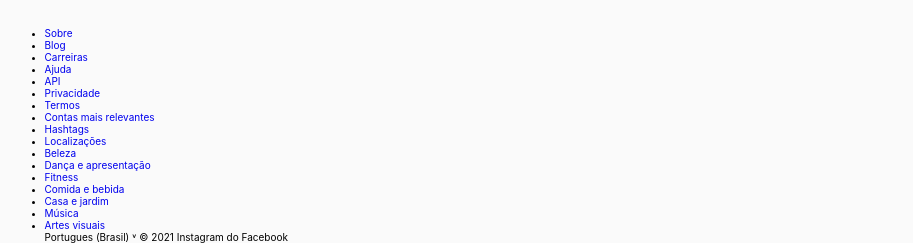
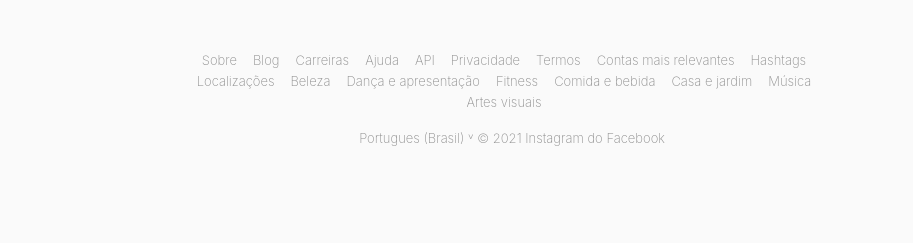
Before and after one commit to matheusjmoura/instagram-projeto-programacaoweb, a plain HTML site: page index.html in a window 1280 px wide. Shown: the part 717-960 px from the top of the page, without its empty margins (128-1041 px from the left). After the commit the page ends 913 px from the top, so only its background shows below. Drawn offline with Linux system fonts and the light colour scheme.

Commit message:
Implementa Estilo fotter

```diff
--- a/index.css
+++ b/index.css
@@ -222,3 +222,40 @@
 .app-store-google-play img:first-child {
   margin-right: 1rem;
 }
+
+/*Estilização do footer*/
+footer {
+  padding: 5rem 0;
+}
+
+footer .container {
+  display: flex;
+  justify-content: center;
+  font-weight: 200;
+  font-size: 1.3rem;
+  flex-wrap: wrap;
+  margin-top: 0;
+  max-width: 70rem;
+}
+
+.footer-navegacao ul {
+  display: flex;
+  justify-content: center;
+  flex-wrap: wrap;
+  list-style: none;
+}
+
+.footer-navegacao ul li {
+  margin-right: 1.6rem;
+  margin-top: 0.5rem;
+}
+
+.footer-navegacao ul li a {
+  color: #8e8e8e;
+}
+
+.direito-autoral {
+  color: #8e8e8e;
+  text-align: center;
+  margin-top: 2rem;
+}
```
